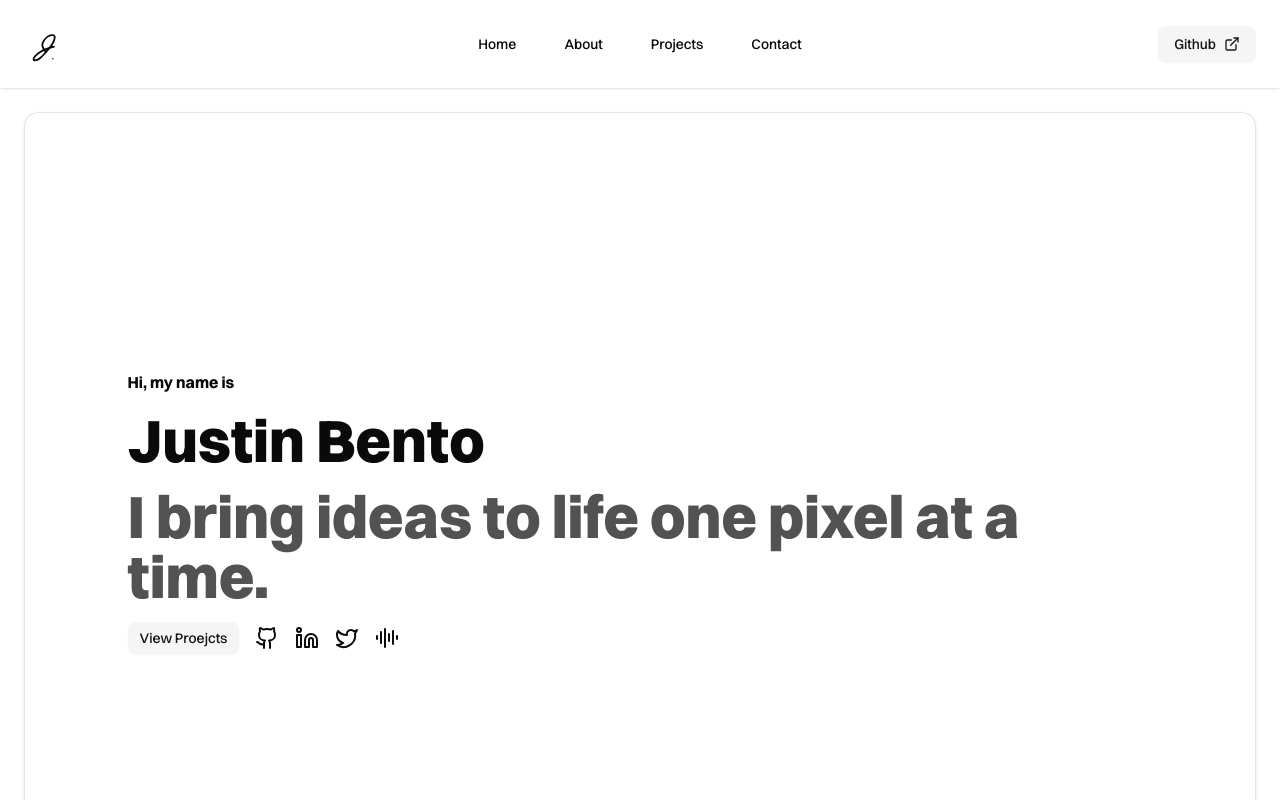
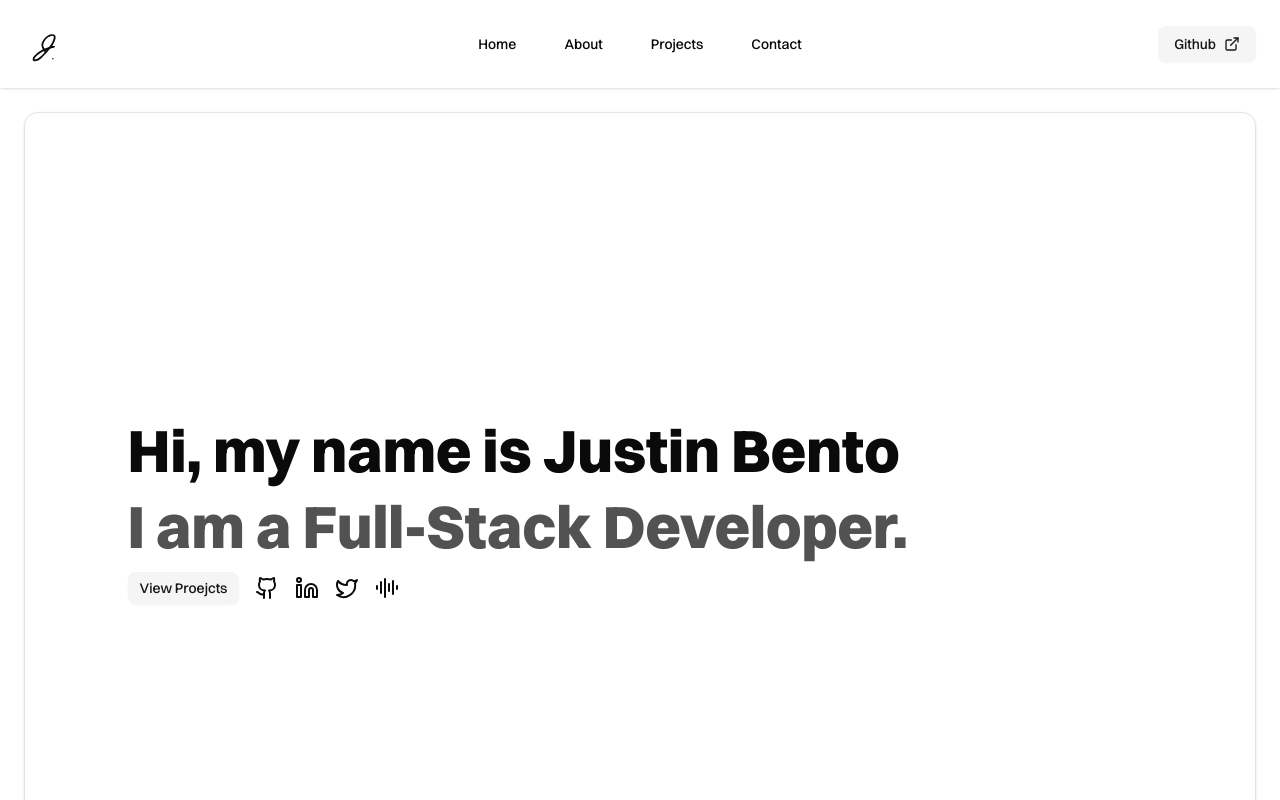
Before and after one commit to Justin-Bento/portfolio, a Next.js app: page / in a window 1280 px wide. Shown: the top 800 px of the page. Built offline with nearby package versions, Linux system fonts and the light colour scheme.

Commit message:
Moved my name is to the main paragraph

```diff
--- a/src/app/(frontend)/page.tsx
+++ b/src/app/(frontend)/page.tsx
@@ -16,12 +16,11 @@ export default function Home() {
         <div className="group col-span-12">
           <Card className="flex items-center justify-center min-h-[50rem]">
             <div className="mx-auto w-10/12 space-y-4">
-              <p className="text-md scroll-m-20 font-bold">Hi, my name is</p>
-              <h1 className="scroll-m-20 text-3xl font-extrabold lg:text-6xl">
-                Justin Bento
+              <h1 className="scroll-m-20 text-3xl font-extrabold lg:text-6xl text-pretty">
+                Hi, my name is Justin Bento
               </h1>
-              <p className="text-3xl font-extrabold opacity-70 lg:text-6xl">
-                I bring ideas to life one pixel at a time.
+              <p className="text-3xl font-extrabold opacity-70 lg:text-6xl text-pretty">
+                I am a Full-Stack Developer.
               </p>
               <ul className="flex list-none items-center gap-4">
                 <li className="">
```
